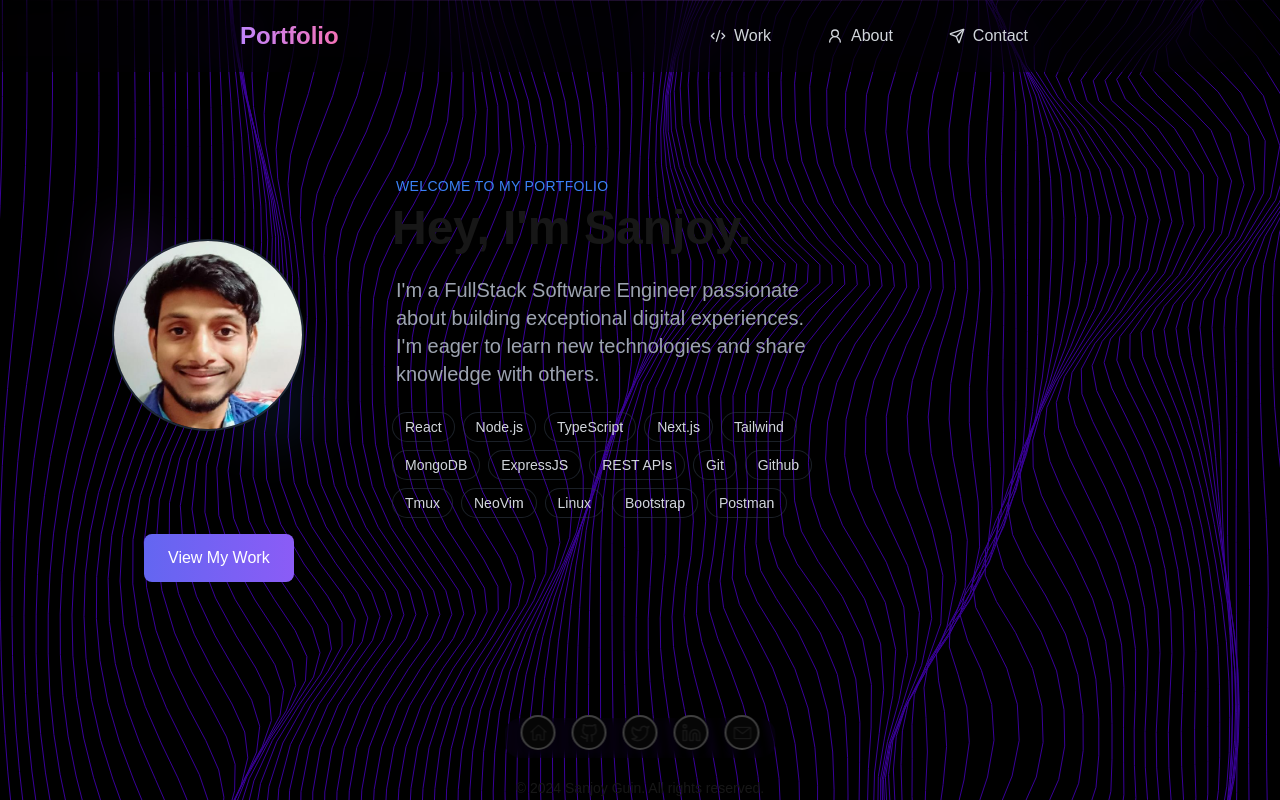
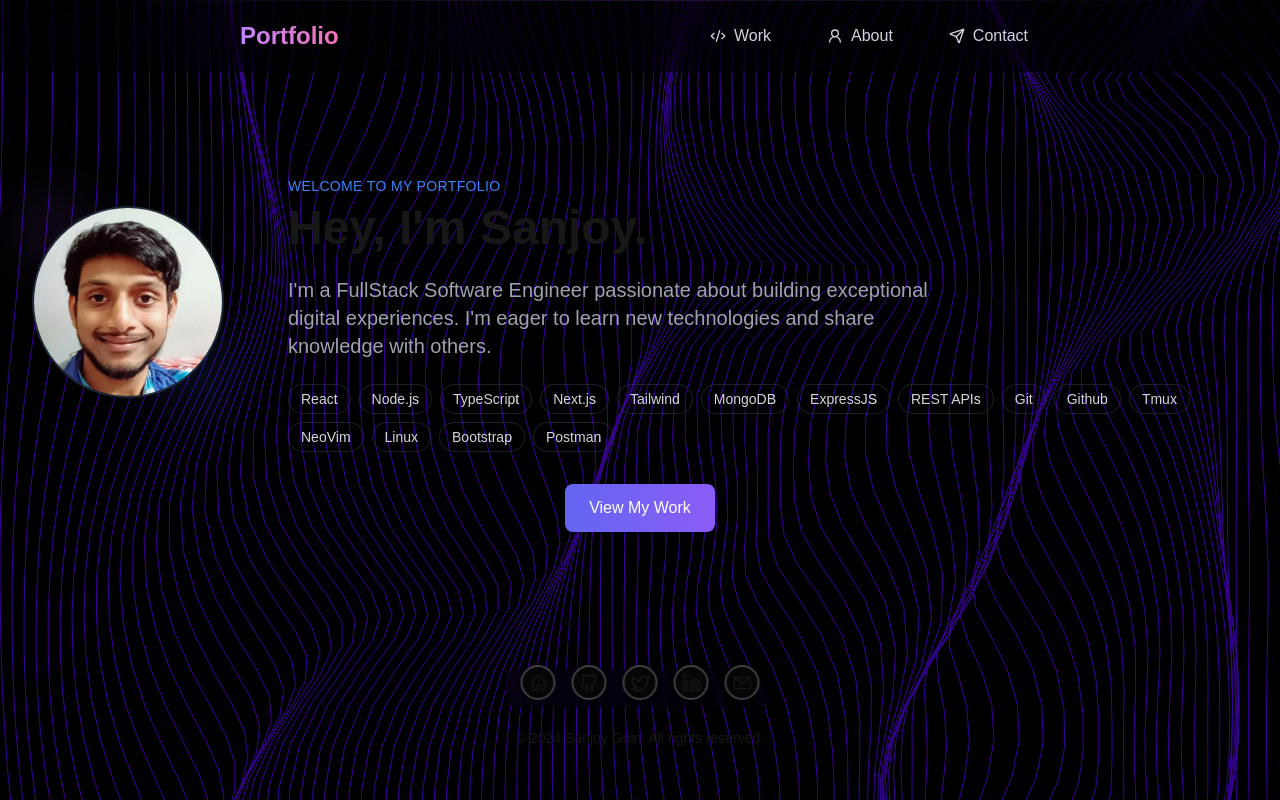
Before and after one commit to Sanjoy-droid/Portfolio, a Next.js app: page / in a window 1280 px wide. Built offline with nearby package versions, Linux system fonts and the light colour scheme.

Commit message:
update UI in homepage

```diff
--- a/app/page.tsx
+++ b/app/page.tsx
@@ -1,4 +1,4 @@
-"use client"
+"use client";
 import Intro from "../components/Intro";
 import Waves from "@/app/uiComponents/Waves";
 
@@ -20,14 +20,9 @@ export default function Home() {
           yGap={36}
         />
       </div>
-
       <section className="relative pt-32">
-
-        <div className="container max-w-3xl">
-          <Intro />
-        </div>
+        <Intro />
       </section>
-
     </>
   );
 }
--- a/components/Intro.tsx
+++ b/components/Intro.tsx
@@ -9,16 +9,14 @@ import Waves from "@/app/uiComponents/Waves";
 
 const page = () => {
   return (
-    <section className="container px-4 py-12 md:mx-24 md:py-12">
-      {/* Waves Component in the Background */}
-
+    <>
+      <section className="w-full py-12">
+        <div className="max-w-7xl mx-auto px-4 md:px-6 lg:px-8">
           {/* Content */}
-      <div className="flex flex-col items-center gap-8 md:flex-row md:gap-16 ">
+          <div className="flex flex-col items-center gap-8 md:flex-row md:gap-16">
             {/* Image Container with subtle animations and effects */}
-        <div className="group relative ">
-          <div className="relative ">
-
-
+            <div className="group relative">
+              <div className="relative">
                 <div className="relative mx-auto mb-6 h-48 w-48 overflow-hidden rounded-full border-2 border-gray-800">
                   <Image
                     src={authorImage}
@@ -29,22 +27,18 @@ const page = () => {
                     className="transition-transform duration-500 hover:scale-110"
                   />
                 </div>
-
-
                 {/* Decorative elements */}
                 <div className="absolute -bottom-4 -right-4 -z-10 h-24 w-24 rounded-full bg-blue-500/10 blur-xl"></div>
                 <div className="absolute -left-4 -top-4 -z-10 h-20 w-20 rounded-full bg-purple-500/10 blur-xl"></div>
               </div>
             </div>
-
             {/* Text Content */}
-
             <div className="flex-1 space-y-6 text-center md:text-left flex flex-col items-center md:items-start">
               <div className="space-y-2">
-            <h2 className="text-sm font-medium uppercase tracking-wide text-blue-500 mx-7">
+                <h2 className="text-sm font-medium uppercase tracking-wide text-blue-500">
                   Welcome to my portfolio
                 </h2>
-            <h1 className="w-full mx-4 sm:mx-6 text-center bg-gradient-to-r from-gray-100 to-gray-300 bg-clip-text text-4xl font-bold md:text-5xl flex justify-center md:justify-start items-center">
+                <h1 className="w-full text-center md:text-left bg-gradient-to-r from-gray-100 to-gray-300 bg-clip-text text-4xl font-bold md:text-5xl flex justify-center md:justify-start items-center">
                   <BlurText
                     text="Hey, I&#39;m Sanjoy."
                     className=""
@@ -53,16 +47,14 @@ const page = () => {
                     direction="top"
                   />
                 </h1>
-
               </div>
-          <p className="max-w-2xl text-lg leading-relaxed text-gray-400 md:text-xl mx-7">
+              <p className="max-w-2xl text-lg leading-relaxed text-gray-400 md:text-xl">
                 I&#39;m a FullStack Software Engineer passionate about building
                 exceptional digital experiences. I&#39;m eager to learn new
                 technologies and share knowledge with others.
               </p>
-
               {/* Skills badges */}
-          <div className="flex flex-wrap justify-center gap-2 md:justify-start mx-6">
+              <div className="flex flex-wrap justify-center gap-2 md:justify-start">
                 {[
                   "React",
                   "Node.js",
@@ -91,16 +83,17 @@ const page = () => {
               </div>
             </div>
           </div>
-
           {/* Button */}
-      <div className="pt-4 flex justify-center md:justify-start md:pl-8">
+          <div className="mt-8 flex justify-center ">
             <Link href="/work">
-          <button className="transform rounded-lg bg-gradient-to-r from-indigo-500 to-violet-500 px-6 py-3 text-white transition duration-300 hover:scale-105 hover:from-blue-500 hover:to-indigo-600">
+              <button className="transform rounded-lg bg-gradient-to-r from-indigo-500 to-violet-500 px-6 py-3 text-white transition duration-300 hover:scale-105 hover:from-blue-500 hover:to-indigo-600 ">
                 View My Work
               </button>
             </Link>
           </div>
+        </div>
       </section>
+    </>
   );
 };
 
```
Also changed, not shown: public/images/projects/project-6.png (added). Lines whose indentation alone changed are shown as unchanged.
